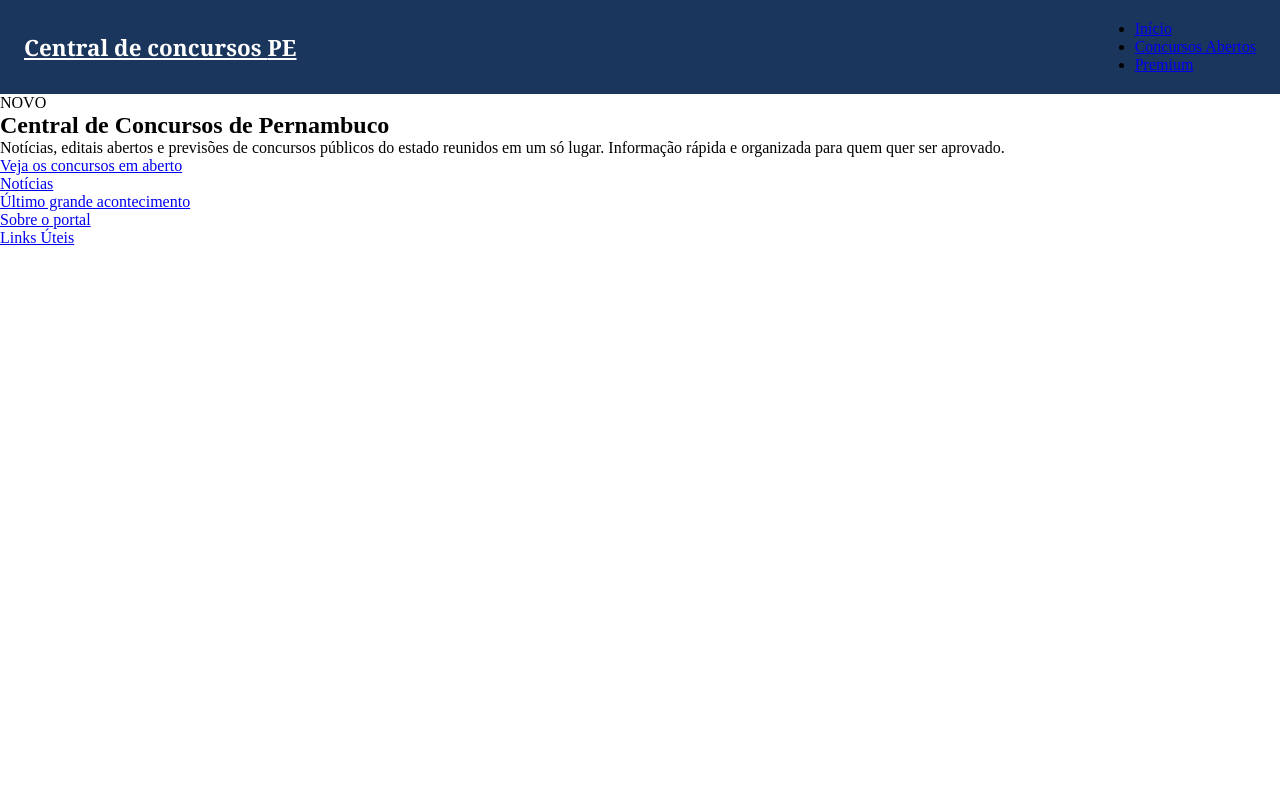
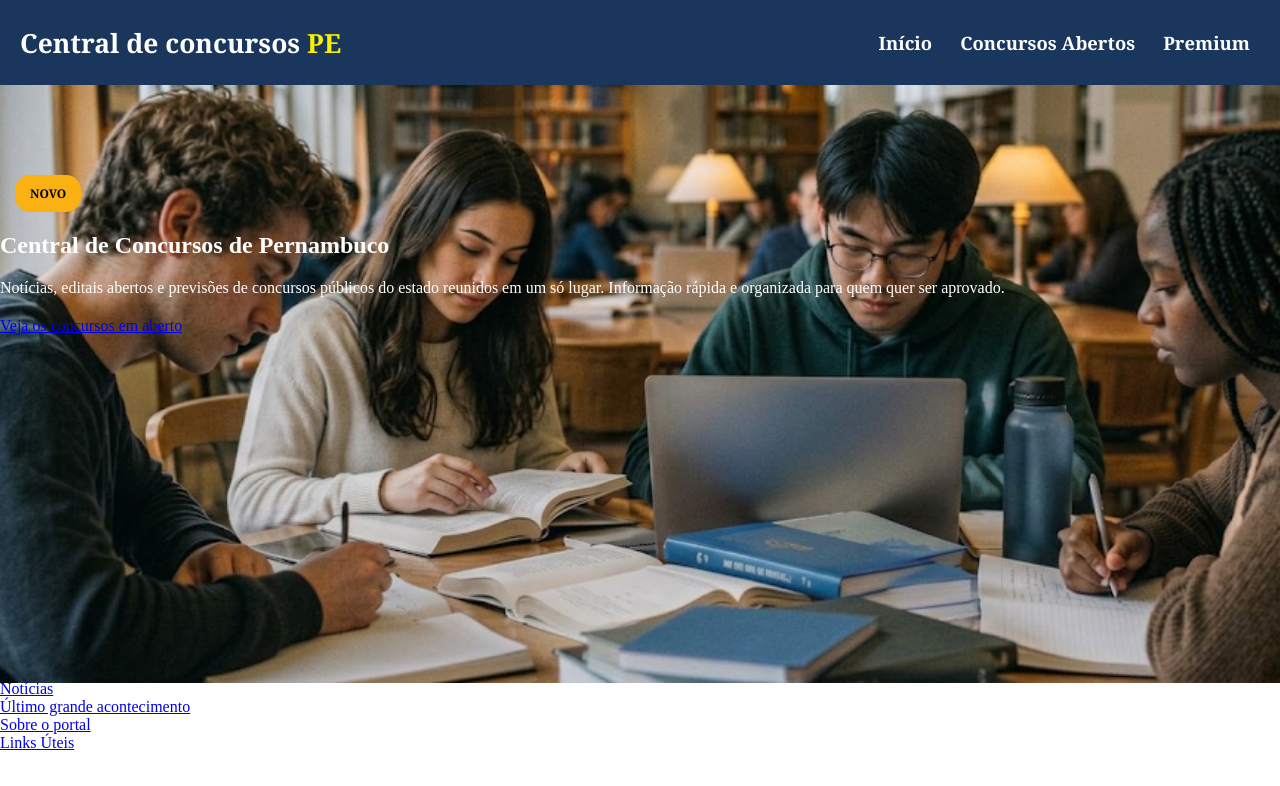
Before and after one commit to santana-x5/projeto-web-final, a plain HTML site: page index.html in a window 1280 px wide. Drawn offline with Linux system fonts and the light colour scheme.

Commit message:
estilizando as primeiras 2 areas da pagina

```diff
--- a/css/styles.css
+++ b/css/styles.css
@@ -5,9 +5,9 @@
 }
 
 .cabecalho{
-    background-color: #1b365d;
-    padding: 20px 24px;
+    background-color: #1B365D;
     width: 100%;
+    height: 680px;
 }
 
 .cabecalho-container{
@@ -19,6 +19,58 @@
 .logo{
     color: #ffffff;
     font-family: Georgia, serif;
-    font-size: 1.4rem;
+    font-size: 1.65rem;
+    font-weight: bold;
+    margin: 20px;
+    text-decoration: none;
+}
+
+.logo-destaque{
+    color: rgb(245, 241, 0);
+}
+
+.menu-lista{
+    display: flex;
+    margin: 30px;
+    justify-content: space-between;
+    align-items: center;
+    gap: 28px;
+    list-style: none;
+}
+
+.menu-item a{
+    color: #ffffff;
+    text-decoration: none;
+    font-family: Georgia, serif;
+    font-size: 1.15rem;
     font-weight: bold;
 }
+
+.topo{
+    height: 598px;
+    background-image: url(/img/img_topo.png);
+    background-size: cover;
+    background-position: center;
+}
+
+.topo-conteudo{
+    display: flex;
+    flex-direction: column;
+    justify-content: left;
+    gap: 20px;
+    color:#ffffff;
+
+}
+
+.topo-span{
+    margin-top: 90px;
+    margin-left: 15px;
+    background-color: rgb(250, 177, 19);
+    color: black;
+    width: fit-content;
+    padding: 10px 15px;
+    border-radius: 15px;
+    font-family: Georgia, serif;
+    font-size: 0.75rem;
+    font-weight: bold;
+}
--- a/index.html
+++ b/index.html
@@ -16,7 +16,7 @@
         Central de concursos <span class="logo-destaque">PE</span>
        </a>
 
-        <nav class="menu">
+    <nav>
         <ul class="menu-lista">
             <li class="menu-item">
                 <a href="index.html">Início</a>
@@ -31,8 +31,6 @@
     </nav>
 
     </div>
-
-</header>
 
     <section class="topo">
 
@@ -56,6 +54,9 @@
 
     </section>
 
+</header>
+
+
 <nav class="linha">
     <ul class="linha-lista">
         <li class="linha-item">
```
Lines whose indentation alone changed are shown as unchanged.
